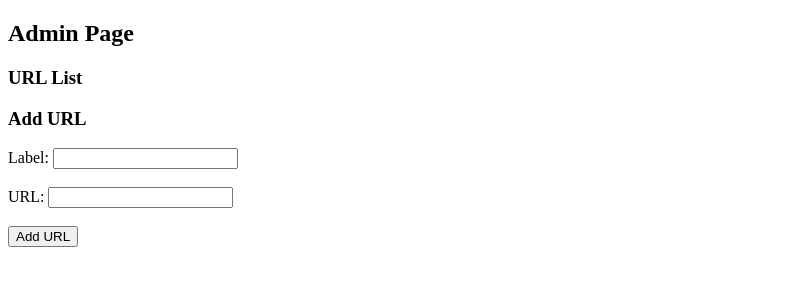
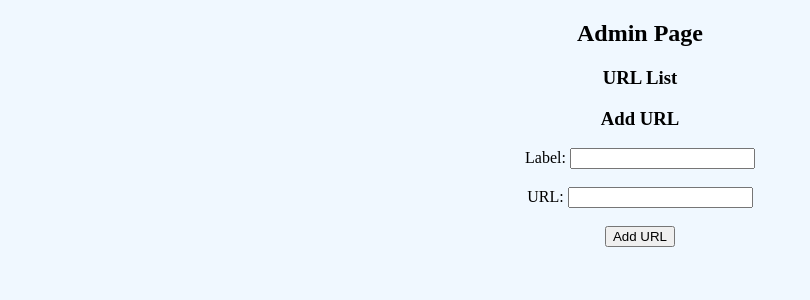
Before and after one commit to Everyday-Programmer/Checker-Repo, a FastAPI app: template templates/admin.html in a window 1280 px wide. Shown: the top 300 px of the page, without its empty margins (0-810 px from the left). Run offline with FastAPI, Linux system fonts and the light colour scheme; the template is opened without the code that fills it, so the values that code supplies are empty.

Commit message:
Add files via upload

```diff
--- a/api/main.py
+++ b/api/main.py
@@ -61,7 +61,7 @@ async def ip_check(ip: str = Query(..., description="IP address to check")):
     for record in collection.find():
         cidr = record["ip"]
         if is_ip_in_cidr(ip, cidr):
-            return {"exists": True, "source": record["source"], "last_updated": last_updated}
+            return {"exists": True, "ip": ip, "source": record["source"], "last_updated": last_updated}
 
     return {"exists": False, "last_updated": last_updated}
 
--- a/templates/admin.html
+++ b/templates/admin.html
@@ -2,6 +2,12 @@
 <html>
 <head>
     <title>Admin Page</title>
+    <style>
+        body {
+            text-align: center;
+            background-color: aliceblue;
+        }
+    </style>
 </head>
 <body>
     <h2>Admin Page</h2>
```
